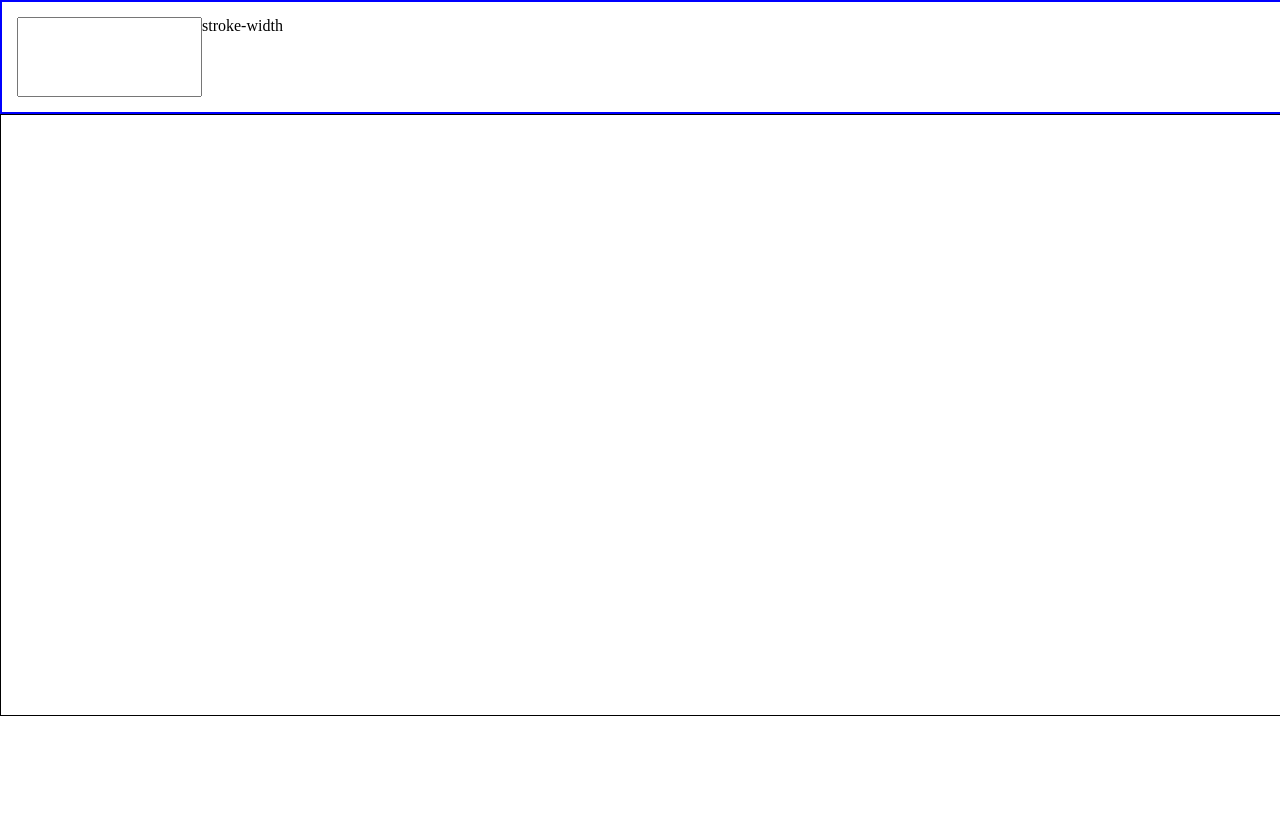
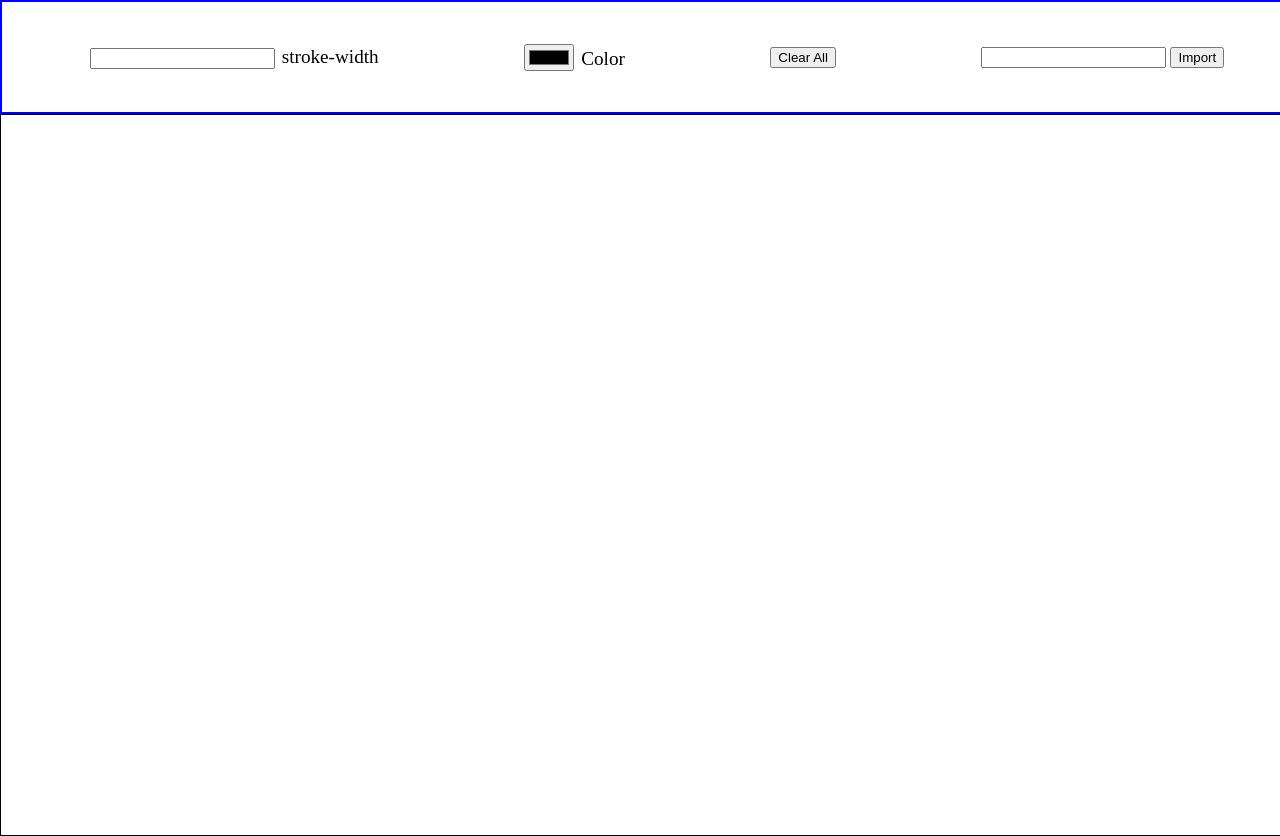
Before and after one commit to kakalasek/WA-12, a plain HTML site: page index.html in a window 1280 px wide. Shown: the top 836 px of the page. Before the commit the page ends 800 px from the top, so only its background shows below. Drawn offline with Linux system fonts and the light colour scheme.

Commit message:
finish, but still not working

```diff
--- a/index.html
+++ b/index.html
@@ -21,22 +21,48 @@
         height: 10vh;
         padding: 15px;
         display: flex;
+        align-items: center;
+        justify-content: space-around;
       }
 
       canvas {
-        width: 1300px;
-        height: 600px;
         border: 1px solid black;
+        display: block;
+        width: 100vw;
+        height: 90vh;
+      }
+
+      .stroke-label {
+        font-size: larger;
+        margin-left: 3px;
+      }
+
+      .color-type-label {
+        font-size: larger;
+        margin-left: 3px;
       }
     </style>
   </head>
   <body>
     <div class="box">
       <div class="bar">
-        <input id="stroke-width" type="number" />
-        <label for="stroke-width">stroke-width</label>
+        <div class="stroke">
+          <input id="stroke-width" type="number" />
+          <label for="stroke-width" class="stroke-label">stroke-width</label>
+        </div>
+        <div class="color">
+          <input type="color" id="color-type" />
+          <label for="color-type" class="color-type-label">Color</label>
+        </div>
+        <div class="clear">
+          <button id="clear-all">Clear All</button>
+        </div>
+        <div class="img">
+          <input type="text" id="img-url" />
+          <button id="img-url-button">Import</button>
+        </div>
       </div>
-      <canvas id="cnv" width="1300" height="600" alt="A canvas"></canvas>
+      <canvas id="cnv" alt="A canvas"></canvas>
     </div>
 
     <script src="script.js"></script>
--- a/script.js
+++ b/script.js
@@ -2,11 +2,11 @@ const canvas = document.getElementById("cnv");
 const ctx = canvas.getContext("2d");
 let coord = { x: 0, y: 0 };
 
-function draw() {
+function draw(event) {
   ctx.beginPath();
   ctx.lineWidth = document.getElementById("stroke-width").value;
   ctx.lineCap = "round";
-  ctx.strokeStyle = "#ACD3ED";
+  ctx.strokeStyle = document.getElementById("color-type").value;
   ctx.moveTo(coord.x, coord.y);
   reposition(event);
   ctx.lineTo(coord.x, coord.y);
@@ -27,5 +27,39 @@ function reposition(event) {
   coord.y = event.clientY - canvas.offsetTop;
 }
 
+clearAll = () => {
+  ctx.save();
+
+  ctx.setTransform(1, 0, 0, 1, 0, 0);
+  ctx.clearRect(0, 0, canvas.width, canvas.height);
+
+  ctx.restore();
+};
+
+importImage = () => {
+  let img = new Image();
+  img.src = document.getElementById("img-url").value;
+  ctx.drawImage(img, 0, 0);
+};
+
+function resizeCanvasToDisplaySize() {
+  const width = ctx.canvas.clientWidth;
+  const height = ctx.canvas.clientHeight;
+
+  if (ctx.canvas.width !== width || ctx.canvas.height !== height) {
+    ctx.canvas.width = width;
+    ctx.canvas.height = height;
+    return true;
+  }
+
+  return false;
+}
+
+resizeCanvasToDisplaySize();
+
 document.addEventListener("mousedown", start);
 document.addEventListener("mouseup", stop);
+document.getElementById("clear-all").addEventListener("click", clearAll);
+document
+  .getElementById("img-url-button")
+  .addEventListener("click", importImage);
```
Also changed, not shown: Java_Meme.jpg (added).
